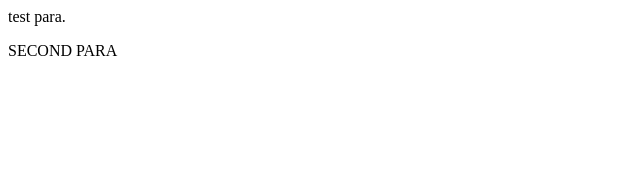
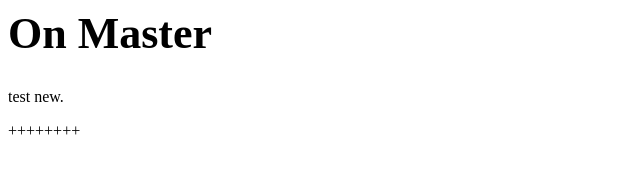
Before and after one commit to j-lindop/apis-dorsata, a plain HTML site: page index.html in a window 1280 px wide. Shown: the whole page, without its empty margins (0-640 px from the left). Drawn offline with Linux system fonts and the light colour scheme.

Commit message:
On Master

```diff
--- a/index.html
+++ b/index.html
@@ -3,7 +3,8 @@
 		<link rel="stylesheet" href="styles.css">
 	</head>
 	<body>
-		<p>test para.</p>
-		<p>SECOND PARA</p>
+		<h1>On Master</h1>
+		<p>test new.</p>
+		<p>++++++++</p>
 	</body>
 </html>
```
